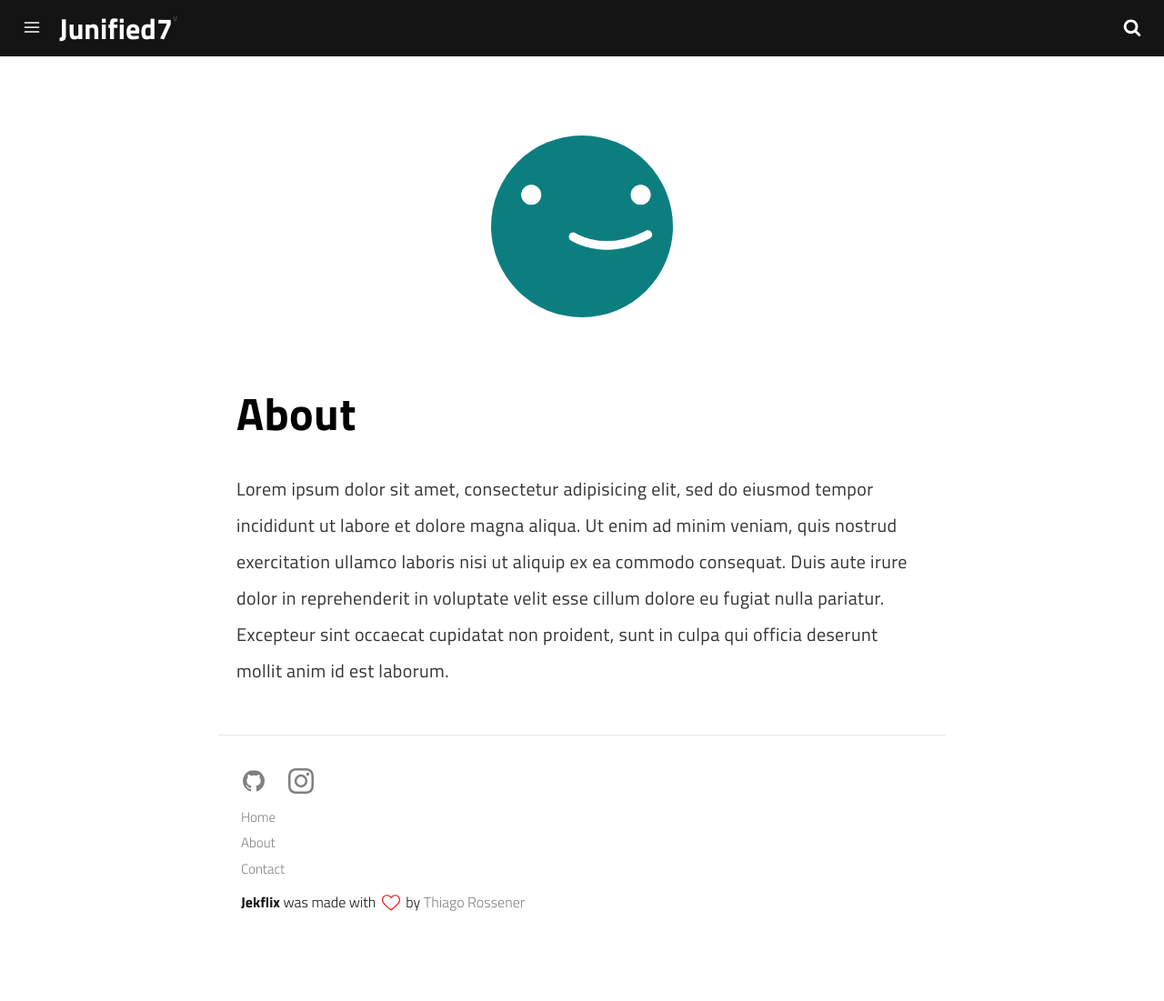
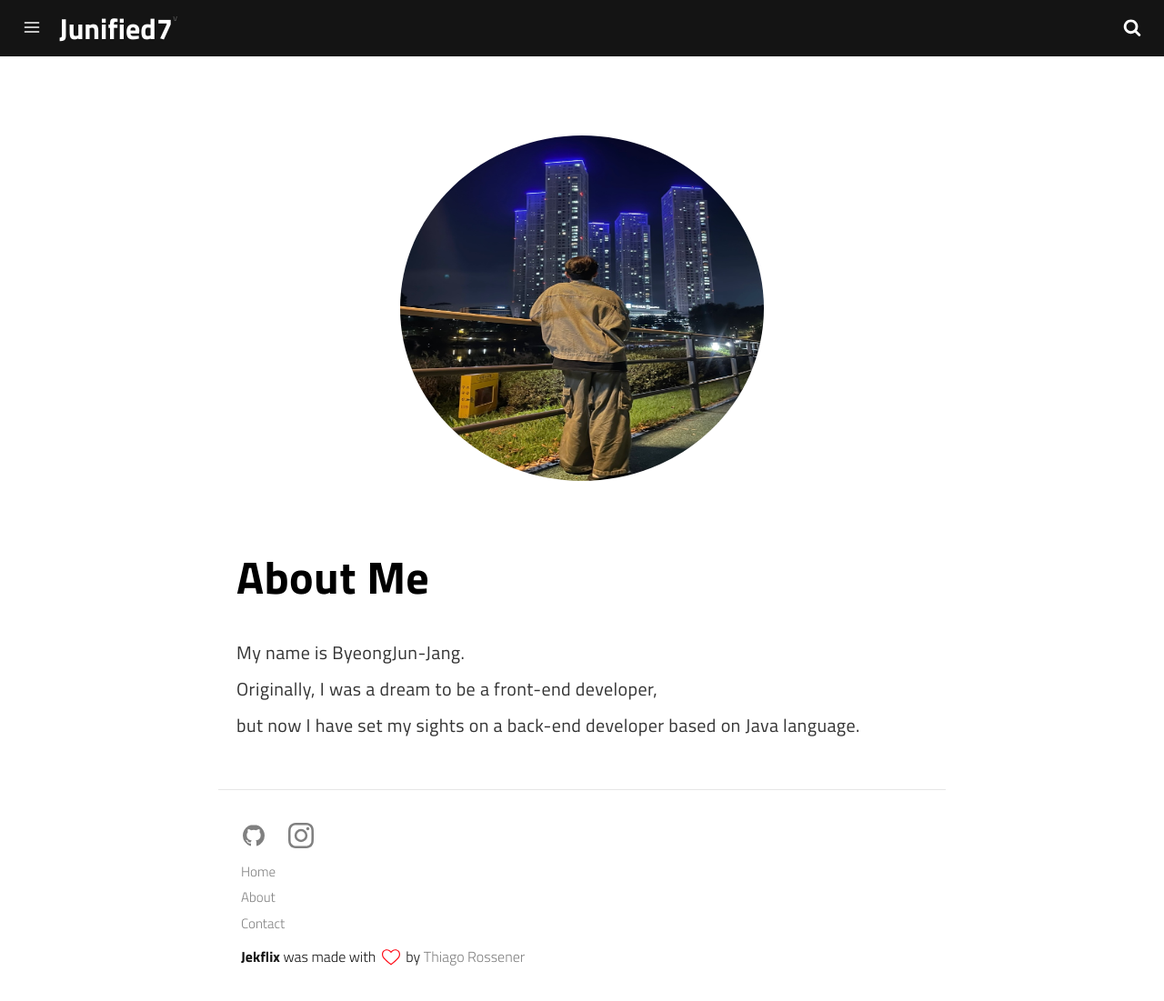
Before and after one commit to ByeongJun-Jang/ByeongJun-Jang.github.io, a Jekyll site: the page built from pages/about.md, in a window 1280 px wide and 1101 px high. Shown: the whole window at 91% size. Built offline with Jekyll 4.4.1, drawn with Linux system fonts in a browser that asks for light colours; a script that is not in the unit is left out.

Commit message:
edit about

```diff
--- a/pages/about.md
+++ b/pages/about.md
@@ -7,13 +7,10 @@ description: Some description.
 permalink: /about/
 ---
 
-<img class="img-rounded" src="/assets/img/uploads/profile.png" alt="Thomas A. Anderson" width="200">
+<img class="img-rounded" src="/assets/img/uploads/11.jpeg" alt="Thomas A. Anderson" width="400" height="400">
 
-# About
+# About Me
 
-Lorem ipsum dolor sit amet, consectetur adipisicing elit, sed do eiusmod
-tempor incididunt ut labore et dolore magna aliqua. Ut enim ad minim veniam,
-quis nostrud exercitation ullamco laboris nisi ut aliquip ex ea commodo
-consequat. Duis aute irure dolor in reprehenderit in voluptate velit esse
-cillum dolore eu fugiat nulla pariatur. Excepteur sint occaecat cupidatat non
-proident, sunt in culpa qui officia deserunt mollit anim id est laborum.
+My name is ByeongJun-Jang.
+Originally, I was a dream to be a front-end developer,
+but now I have set my sights on a back-end developer based on Java language.
```
Also changed, not shown: assets/img/uploads/11.jpeg (added).
